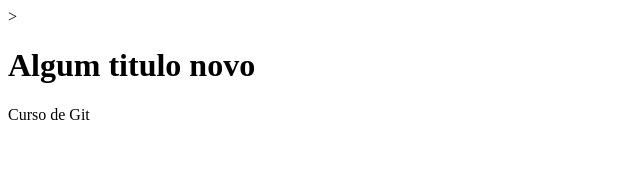
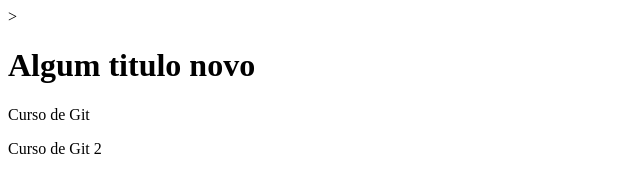
Before and after one commit to NalmirParreira/PrimeiroProjeto, a plain HTML site: page index.html in a window 1280 px wide. Shown: the whole page, without its empty margins (0-640 px from the left). Drawn offline with Linux system fonts and the light colour scheme.

Commit message:
Nova alteração

```diff
--- a/index.html
+++ b/index.html
@@ -8,5 +8,6 @@
 <body>
     ><h1>Algum titulo novo</h1>
     <p>Curso de Git</p>
+    <p>Curso de Git 2</p>
 </body>
 </html>
```
